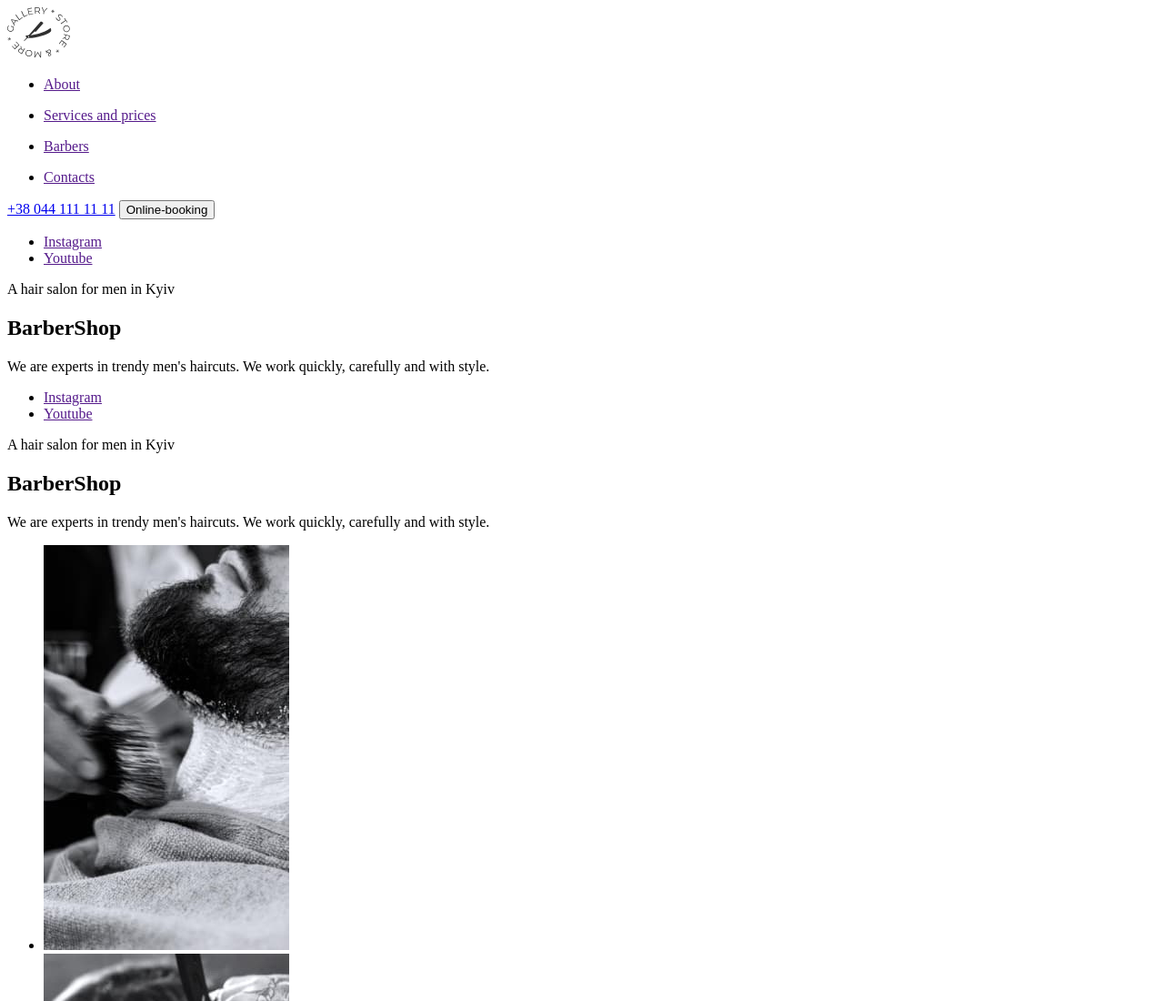
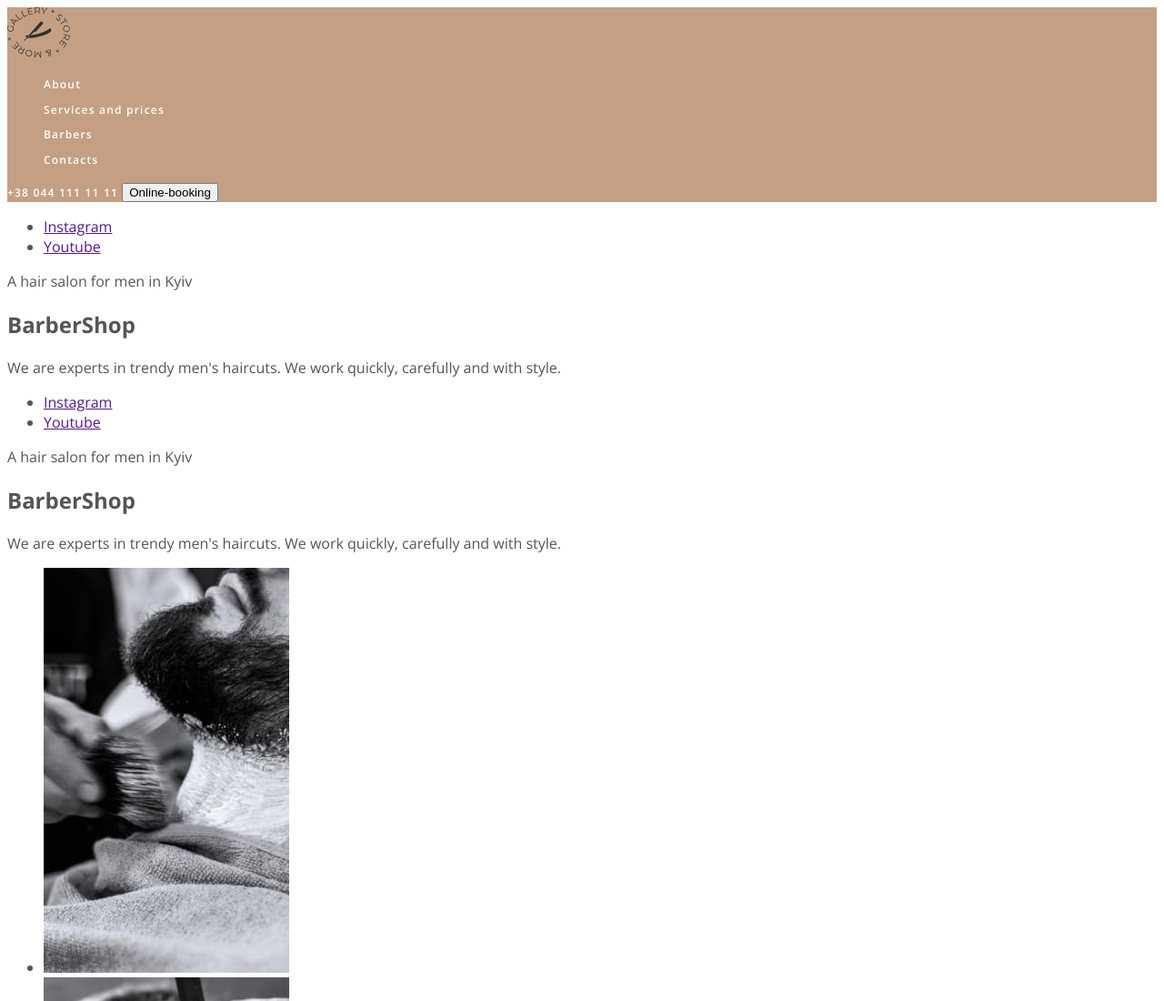
Before and after one commit to anetta999/Barbershop-HTML, a plain HTML site: page index.html in a window 1280 px wide. Shown: the top 1100 px of the page at 91% size. Drawn offline with nearby package versions, Linux system fonts and the light colour scheme.

Commit message:
Barbershop css
Adding css

```diff
--- /dev/null
+++ b/css/styles.css
@@ -0,0 +1,72 @@
+:root {
+  --primary-bgc-color: #ffffff;
+  --secondary-bgc-color: #f7f7f7;
+  --primary-title-color: #ffffff;
+  --secondary-title-color: #303030;
+  --primary-text-color: #555555;
+  --secondary-text-color: #9da4bd;
+  --thirdary-text-color: #303030;
+  --accent-color: #ff6c00;
+  --main-btn-colour: #ffffff;
+  --second-btn-colour: #303030;
+}
+
+body {
+  background-color: var(--primary-bgc-color);
+  color: var(--primary-text-color);
+  font-family: 'Open Sans', sans-serif;
+}
+
+.list {
+  list-style: none;
+}
+
+.link {
+  text-decoration: none;
+}
+
+.btn {
+  font-family: inherit;
+  font-weight: 600;
+  font-size: 12px;
+  line-height: 1.3;
+  letter-spacing: 0.09em;
+  text-transform: uppercase;
+}
+
+/** ------HEADER------ */
+
+.header {
+  background-color: #c59f83;
+}
+.logo {
+}
+.nav {
+}
+.nav-list {
+}
+.nav-list-item {
+}
+.nav-link {
+  font-weight: 600;
+  font-size: 12px;
+  line-height: 1.3;
+  letter-spacing: 0.1em;
+  color: #ffffff;
+}
+
+.nav-link:is(:hover, :focus) {
+  color: var(--accent-color);
+}
+
+.tel-link {
+  font-weight: 600;
+  font-size: 12px;
+  line-height: 1.3;
+  letter-spacing: 0.1em;
+  text-transform: uppercase;
+  color: #ffffff;
+}
+
+.haeder-btn {
+}
--- a/index.html
+++ b/index.html
@@ -5,30 +5,37 @@
     <meta http-equiv="X-UA-Compatible" content="IE=edge" />
     <meta name="viewport" content="width=device-width, initial-scale=1.0" />
     <title>Barbershop</title>
+    <link rel="preconnect" href="https://fonts.googleapis.com" />
+    <link rel="preconnect" href="https://fonts.gstatic.com" crossorigin />
+    <link
+      href="https://fonts.googleapis.com/css2?family=Open+Sans:wght@400;600;700&family=Raleway:wght@700&display=swap"
+      rel="stylesheet"
+    />
+    <link rel="stylesheet" href="./css/styles.css" />
   </head>
   <body>
-    <header>
-      <a href="./index.html">
+    <header class="header">
+      <a class="logo" href="./index.html">
         <img src="./images/barbershop-logo.svg" alt="barbershop-logo" />
       </a>
-      <nav>
-        <ul>
-          <li>
-            <a href=""><p>About</p></a>
+      <nav class="nav">
+        <ul class="nav-list list">
+          <li class="nav-list-item">
+            <a class="nav-link link" href=""><p>About</p></a>
           </li>
           <li>
-            <a href=""><p>Services and prices</p></a>
+            <a class="nav-link link" href=""><p>Services and prices</p></a>
           </li>
           <li>
-            <a href=""><p>Barbers</p></a>
+            <a class="nav-link link" href=""><p>Barbers</p></a>
           </li>
           <li>
-            <a href=""><p>Contacts</p></a>
+            <a class="nav-link link" href=""><p>Contacts</p></a>
           </li>
         </ul>
       </nav>
-      <a href="tel:+380441111111">+38 044 111 11 11</a>
-      <button type="button">Online-booking</button>
+      <a class="tel-link link" href="tel:+380441111111">+38 044 111 11 11</a>
+      <button class="haeder-btn" type="button">Online-booking</button>
     </header>
     <main>
       <section>
```
